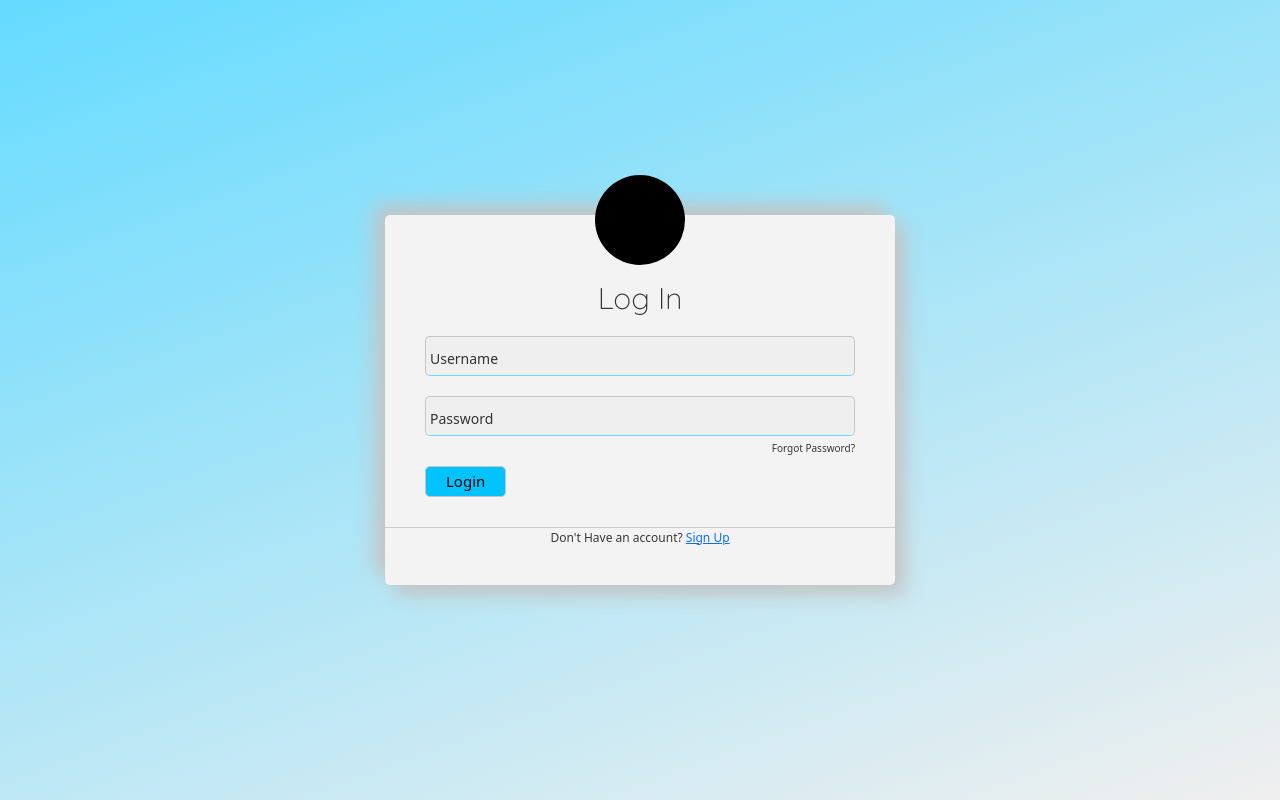
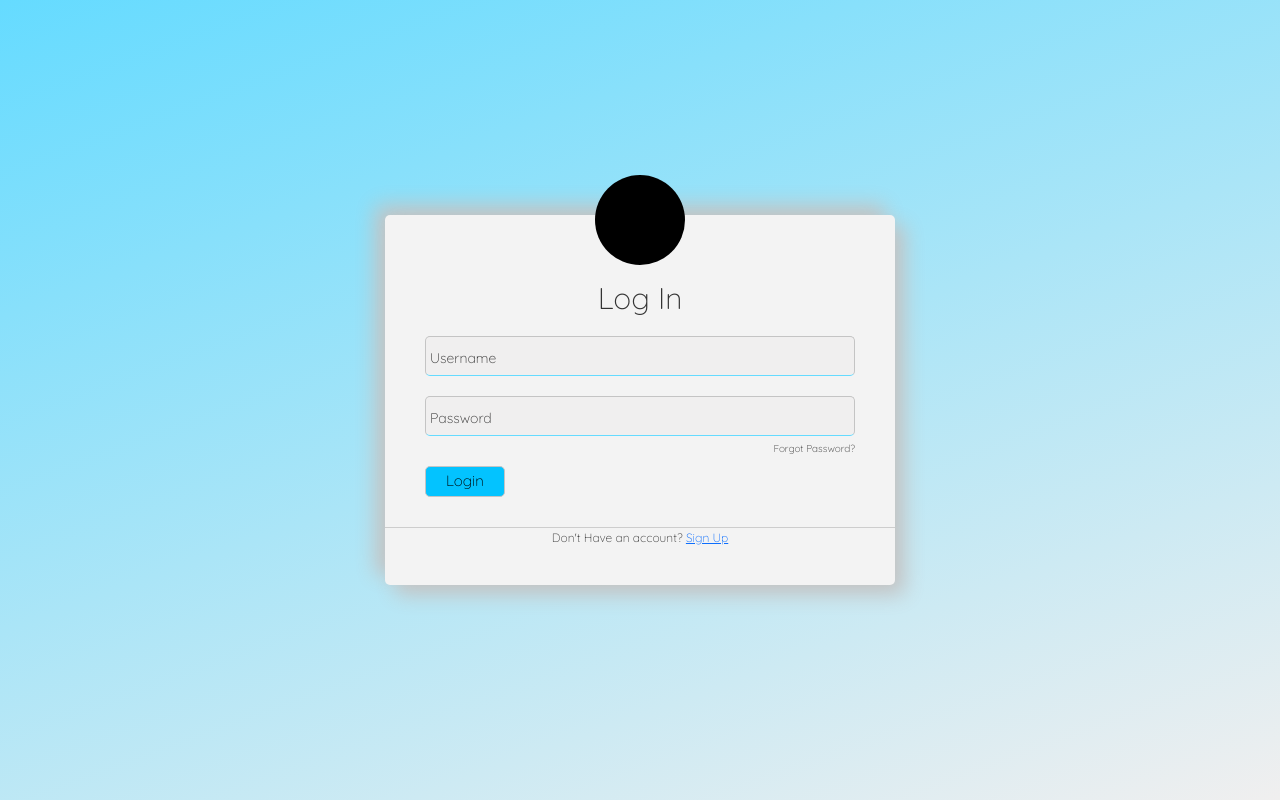
Before and after one commit to pablohsgc/Front-End-Rede-Social-Good-News, a React (Create React App) app: page / in a window 1280 px wide. Built offline with nearby package versions, Linux system fonts and the light colour scheme.

Commit message:
Correção fontes

```diff
--- a/src/App.css
+++ b/src/App.css
@@ -1,5 +1,6 @@
 * {
     margin: 0;
+    font-family: 'Quicksand', sans-serif;
 }
 
 :root {
```
